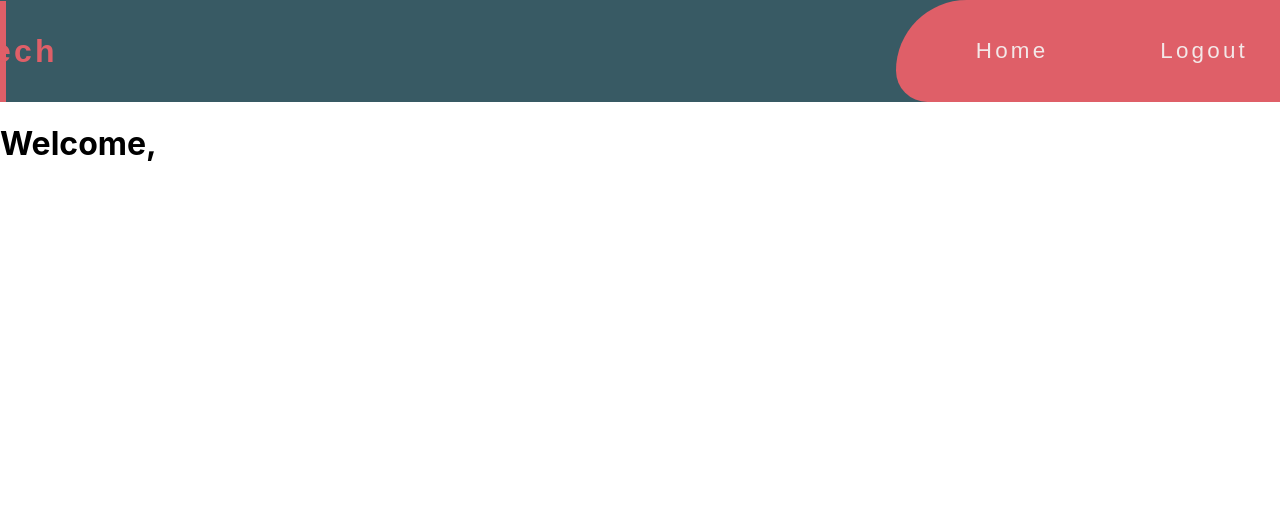
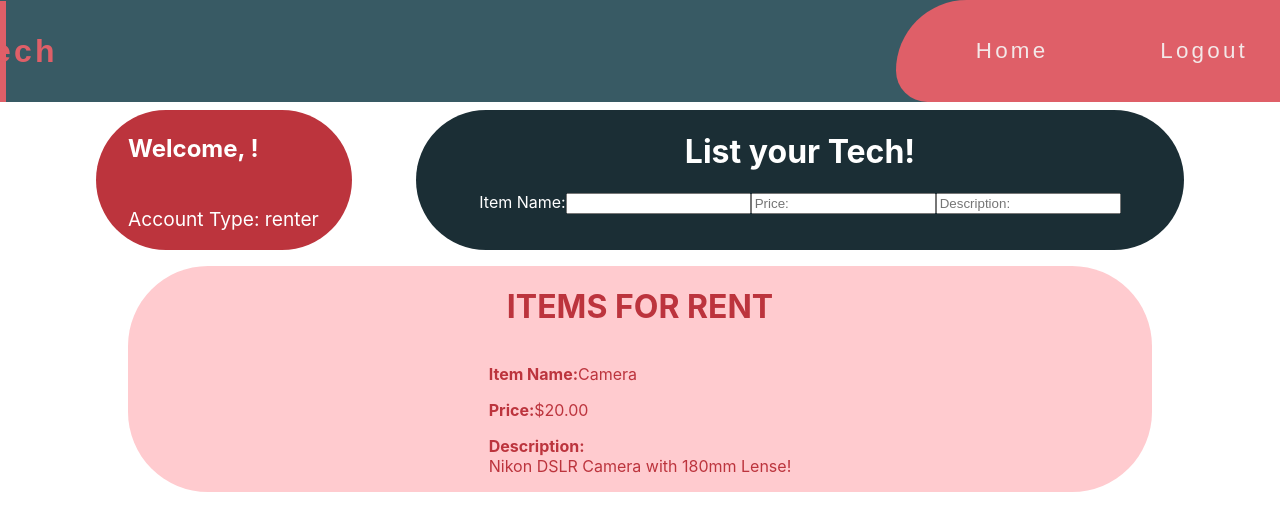
Before and after one commit to Rent-My-Tech/front-end, a React (Create React App) app in the folder rent-my-tech/: page /Dashboard in a window 1280 px wide. Shown: the top 530 px of the page. Built offline with nearby package versions, Linux system fonts and the light colour scheme.

Commit message:
building the Dashboard structure - crated ItemsList and RentForm components

```diff
--- a/rent-my-tech/src/App.js
+++ b/rent-my-tech/src/App.js
@@ -4,6 +4,7 @@ import Login from './components/Login';
 import Home from './components/Home';
 import SignUp from './components/SignUp';
 import Dashboard from './components/Dashboard';
+import PrivateRoute from './components/PrivateRoute'
 
 function App() {
 
@@ -11,7 +12,7 @@ function App() {
   const loginState = {
     username:"",
     password: "",
-    userType: ""
+    userType: "renter"
   };
 
   const [user, setUser] = useState(loginState);
@@ -43,9 +44,9 @@ const [newUser, setNewUser] = useState(signupState);
     <Route path="/signup">
       <SignUp newUser={newUser} setNewUser={setNewUser} />
     </Route>
-    <Route path="/Dashboard">
-      <Dashboard user={user} />
-    </Route>
+    <PrivateRoute exact path="/Dashboard">
+      <Dashboard user={user} component={Dashboard} />
+    </PrivateRoute>
   </Switch>
 </Router>
 
--- a/rent-my-tech/src/components/Dashboard.js
+++ b/rent-my-tech/src/components/Dashboard.js
@@ -1,6 +1,8 @@
 import React from 'react'
 import { Link } from 'react-router-dom';
 import styled from 'styled-components'
+import RentForm from './RentForm';
+import ItemsList from './ItemsList';
 
 
 export default function Dashboard(props) {
@@ -17,9 +19,29 @@ export default function Dashboard(props) {
             <Link to='/'>Logout</Link>
          </div>
         </Navigation>
-        <div className="welcomeText">
-            <h1>Welcome, {props.user.username}</h1>
-        </div>
+
+        <Dash>
+            <div className="topDash">
+                <div className="statusBox">
+                    <div className="userTypeBox">
+                        <p>Account Type: {props.user.userType}</p>
+                    </div>
+                    <div className="welcomeTextBox">
+                        <p>Welcome, {props.user.username}!</p>
+                    </div>
+                </div>
+                <div className="rentForm">
+                    <RentForm />
+                </div>
+            </div>
+
+            <div className="bottomDash">
+                <div className="itemsList">
+                    <ItemsList />
+                </div>
+            </div>
+        </Dash>
+
     </>
 
     )
@@ -85,10 +107,72 @@ a:hover {
   color:#df5f68;
 }
 
-.welcomeText {
+`
 
+const Dash= styled.div`
+
+.topDash{
+display:flex;
+flex-direction:row;
+justify-content:space-evenly;
 }
 
+.statusBox {
+  background-color:#BC343D;
+  color: white;
+  width:20vw;
+  display:flex;
+  flex-direction:column-reverse;
+  margin-top:0.5rem;
+  margin-left:2rem;
+  border-radius:80px;
+
+  }
+
+  .welcomeTextBox{
+      margin-left: 2rem;
+      font-size:1.5rem;
+      font-weight:bolder;
+  }
+
+  .userTypeBox{
+    margin-left: 2rem;
+    font-size:1.2rem;
+    margin-top:0rem;
+  }
+
+  .rentForm{
+      background-color:#1B2E35;
+      color: white;
+      width:60vw;
+      display:flex;
+      flex-direction: column;
+      align-items:center;
+      margin-top:0.5rem;
+      margin-right:2rem;
+      border-radius:80px;
+    }
+
+    .bottomDash{
+        display:flex;
+        flex-direction:column;
+        align-items:center;
+        }
+
+    }
+
+    .itemsList{
+        display:flex;
+        flex-direction:column;
+        align-items:center;
+        background-color:#FFCBCF;
+        width:80vw;
+        color:#BC343D;
+        border-radius:80px;
+        margin-top:1.0rem;
+
+
+    }
 
 
 `
--- /dev/null
+++ b/rent-my-tech/src/components/ItemsList.js
@@ -0,0 +1,20 @@
+import React from 'react';
+
+const ItemsList = () => {
+
+
+
+    return(
+        <>
+            <h1>ITEMS FOR RENT</h1>
+            <div className="itemBox">
+                <p><b>Item Name:</b>Camera</p>
+                <p><b>Price:</b>$20.00</p>
+                <p><b>Description:</b><br/>Nikon DSLR Camera with 180mm Lense!</p>
+            </div>
+        </>
+    )
+}
+
+
+export default ItemsList;
--- a/rent-my-tech/src/components/Login.js
+++ b/rent-my-tech/src/components/Login.js
@@ -1,4 +1,4 @@
-import React, { useState } from 'react';
+import React from 'react';
 import styled from 'styled-components';
 import { Link, useHistory } from 'react-router-dom';
 import axios from 'axios';
--- /dev/null
+++ b/rent-my-tech/src/components/RentForm.js
@@ -0,0 +1,24 @@
+import React from 'react';
+
+const RentForm = () => {
+
+
+
+
+
+    return(
+        <>
+        <h1>List your Tech!</h1>
+        <form>
+            <label for="itemName">Item Name:</label>
+            <input name="itemName" />
+            <input placeholder="Price:" />
+            <input placeholder="Description:" />
+
+        </form>
+        </>
+    )
+}
+
+
+export default RentForm;
--- a/rent-my-tech/src/components/SignUp.js
+++ b/rent-my-tech/src/components/SignUp.js
@@ -1,4 +1,4 @@
-import React, { useState } from 'react'
+import React from 'react'
 import styled from 'styled-components'
 import { Link, useHistory } from 'react-router-dom';
 import Nav from './Nav'
@@ -34,8 +34,12 @@ const createAccount = (e) => {
       .post("https://reqres.in/api/users", props.newUser)
       .then(res => {
         console.log(res)
-        // localStorage.setItem("token", res.data.payload); NEED TO CONFIGURE THIS ONCE SERVER IS SETUP
-      })
+        localStorage.setItem("token", res.data.payload);
+          history.push('/login')
+        })
+        .catch(err => {
+          console.log(err)
+        })
 }
 
   return (
```
Also changed, not shown: 1 other file (tests, documents, lock files or other folders).
